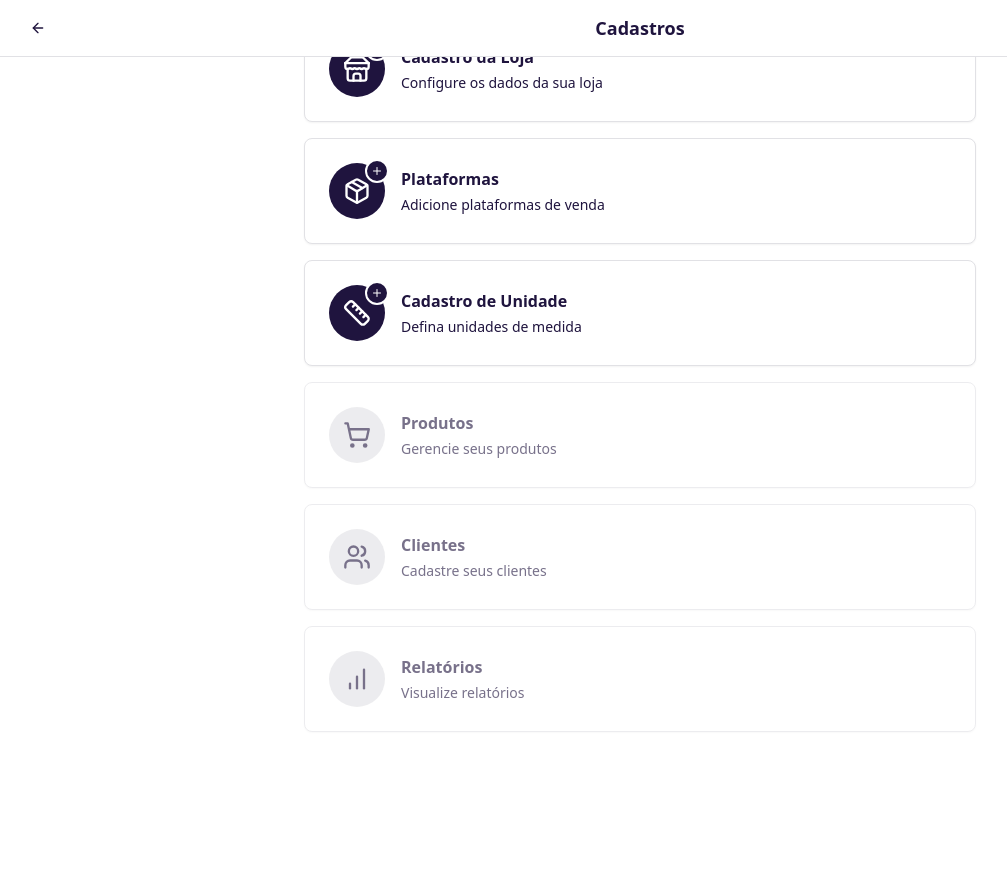
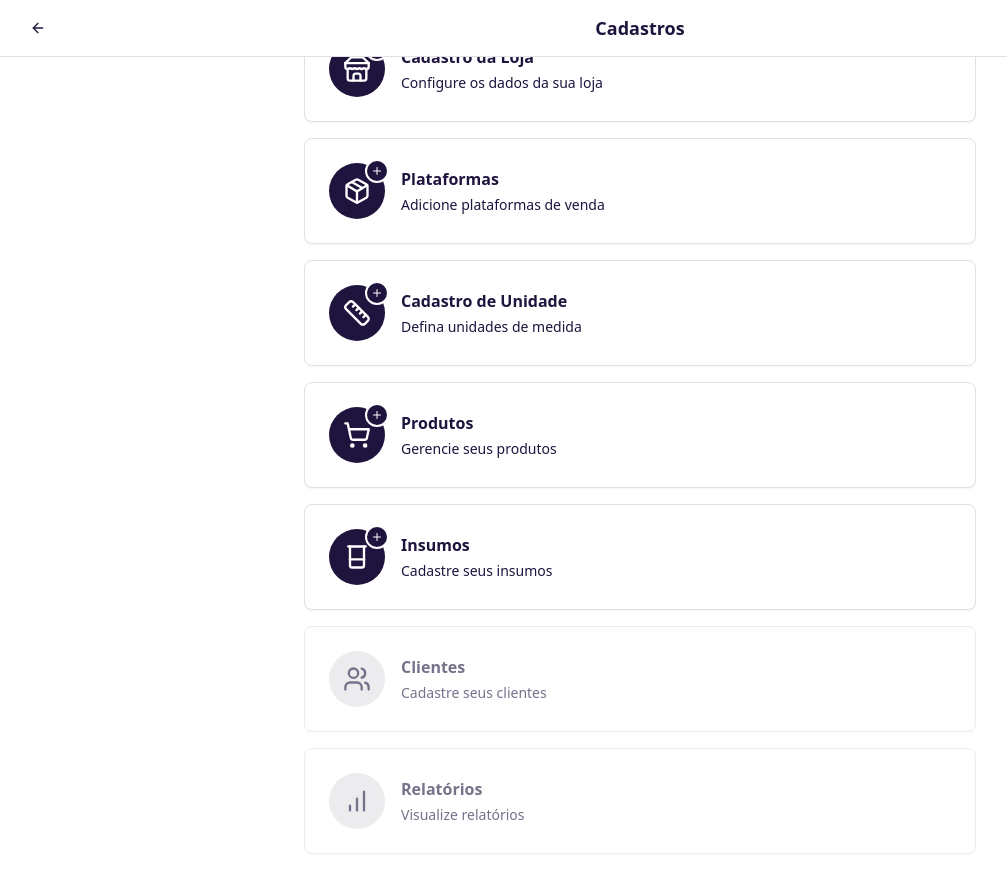
Before and after one commit to tk-rocha/pricematch-ai-app, a React (Vite) app: page /cadastros in a window 1280 px wide. Shown: the whole page, without its empty margins (0-1007 px from the left). Before the commit the page ends 800 px from the top, so only its background shows below. Built offline with nearby package versions, Linux system fonts and the light colour scheme; the HTML template or start-up script is replaced by a standard one.

Commit message:
Fix cadastros screen buttons

```diff
--- a/src/pages/Cadastros.tsx
+++ b/src/pages/Cadastros.tsx
@@ -1,7 +1,7 @@
 import { useNavigate } from "react-router-dom";
 import { Card, CardContent } from "@/components/ui/card";
 import { Button } from "@/components/ui/button";
-import { ArrowLeft, Store, Package, Ruler, Plus, ShoppingCart, Users, BarChart } from "lucide-react";
+import { ArrowLeft, Store, Package, Ruler, Plus, ShoppingCart, Users, BarChart, Beaker } from "lucide-react";
 
 const Cadastros = () => {
   const navigate = useNavigate();
@@ -32,8 +32,15 @@ const Cadastros = () => {
       title: "Produtos",
       description: "Gerencie seus produtos",
       icon: ShoppingCart,
-      path: "#",
-      active: false
+      path: "/cadastro-produto",
+      active: true
+    },
+    {
+      title: "Insumos",
+      description: "Cadastre seus insumos",
+      icon: Beaker,
+      path: "/cadastro-insumo",
+      active: true
     },
     {
       title: "Clientes",
```
